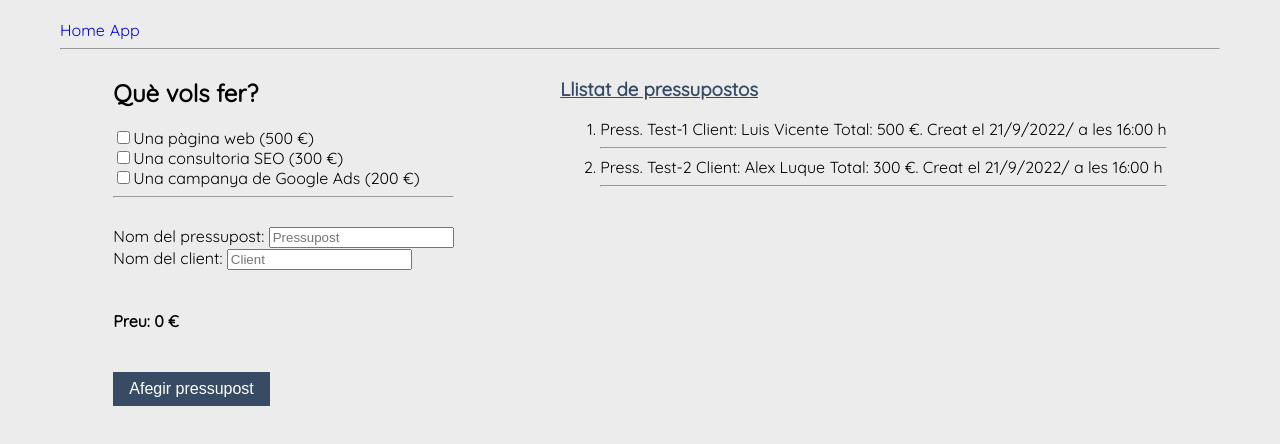
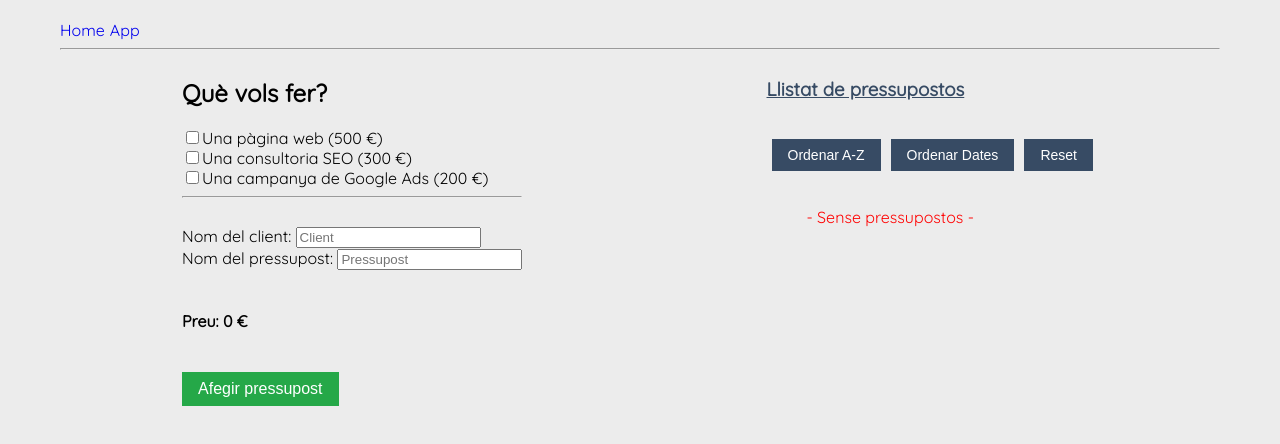
Before and after one commit to alexluque29/ITAcademy-S7-React-2, a React (Create React App) app: page / in a window 1280 px wide. Both pictures are taken after a click on the button "Entrar". Shown: the top 444 px of the page. Built offline with nearby package versions, Linux system fonts and the light colour scheme.

Commit message:
Ejercicio 8

```diff
--- a/src/components/App.jsx
+++ b/src/components/App.jsx
@@ -104,31 +104,16 @@ export const App = () => {
   // ************************BUDGETS***********************************
 
   // STATES
-  let initialPressupostos = [
-    {
-      nom: "Test-1",
-      client: "Luis Vicente",
-      preu: "500",
-      data: "21/9/2022/ a les 16:00 h",
-    },
-    {
-      nom: "Test-2",
-      client: "Alex Luque",
-      preu: "300",
-      data: "21/9/2022/ a les 16:00 h",
-    },
-  ];
+  let initialPressupostos = [];
 
   const [budget, setBudget] = useState({
+    client: "",
     nom: "",
-    client: "",
     preu: 0,
     data: "",
   });
 
   const [pressupostos, setPressupostos] = useState(initialPressupostos);
-
-  console.log("longitud", pressupostos.length);
 
   // INPUT CHANGE
   const onInputChange = ({ target }) => {
@@ -137,7 +122,7 @@ export const App = () => {
       ...budget,
       [name]: value,
       preu: preu,
-      data: data,
+      data: current,
     });
   };
 
@@ -150,14 +135,28 @@ export const App = () => {
     document.getElementById("input-form").reset();
     document.getElementById("input-opt").reset();
   };
-  console.log("longitud post boton", pressupostos.length);
 
   //******************New Date() Function*******************
 
   const current = new Date();
-  const data = `${current.getDate()}/${
-    current.getMonth() + 1
-  }/${current.getFullYear()}/ a les ${current.getHours()}:${current.getMinutes()} h.`;
+
+  //******************Sort Functions*******************
+
+  function sortByAlf() {
+    let ordena = pressupostos.slice().sort((a, b) => {
+      if (a.client.toLowerCase() < b.client.toLowerCase()) {return -1;}
+      if (a.client.toLowerCase() > b.client.toLowerCase()) {return 1;}
+      return 0;
+    });
+    setPressupostos([...ordena]);
+  };
+
+  function sortByDate() {
+    let ordena = pressupostos.slice().sort((a, b) => {
+      return b.data - a.data
+    });
+    setPressupostos([...ordena]);
+  };
 
   return (
     <>
@@ -209,6 +208,14 @@ export const App = () => {
           {/* ************** CUSTOMER INPUTS *****************  */}
 
           <form id="input-form">
+          <label>Nom del client: </label>
+            <input
+              type="text"
+              placeholder="Client"
+              name="client"
+              onChange={onInputChange}
+            />
+            <br />
             <label>Nom del pressupost: </label>
             <input
               type="text"
@@ -216,19 +223,12 @@ export const App = () => {
               name="nom"
               onChange={onInputChange}
             />
-            <br />
-            <label>Nom del client: </label>
-            <input
-              type="text"
-              placeholder="Client"
-              name="client"
-              onChange={onInputChange}
-            />
+
             <br />
             <br />
-            <h4>Preu: {preu} €</h4>
+            <h4 id="preuTotal">Preu: {preu} €</h4>
             <br />
-            <button type="submit" onClick={onSubmit}>
+            <button className="bot-envia"  type="submit" onClick={onSubmit}>
               Afegir pressupost
             </button>
           </form>
@@ -237,20 +237,31 @@ export const App = () => {
           <h3>
             <u>Llistat de pressupostos</u>
           </h3>
-          <ol>
-            {pressupostos.length <= 1 ? (
-              <div></div>
+          <br />
+          <div className="bot-ordenar">
+              <button className="bot-ord" type="button" onClick={ sortByAlf }>Ordenar A-Z</button>
+              <button className="bot-ord" type="button" onClick={ sortByDate }>Ordenar Dates</button>
+
+              {/* La función que resetea el listado es la misma que ordena por fechas debido a que ése es el orden
+              en el que se van introduciendo los nuevos presupuestos en el array. */}
+              <button className="bot-ord" type="button" onClick={ sortByDate }>Reset</button>
+          </div>
+          <br />
+          <ul>
+            {pressupostos.length === 0 ? (
+              <div className="senPre">- Sense pressupostos -</div>
             ) : (
               <div>
                 {pressupostos.map((item, i) => (
                   <li className="llistat" key={i}>
-                    {`Press. ${item.nom}  Client: ${item.client}  Total: ${item.preu} €.  Creat el ${item.data}`}
+                    {`Client. ${item.client}  Press: ${item.nom}  Total: ${item.preu} €.  a data: ${item.data.getFullYear()}/${item.data.getMonth()+1}/${item.data.getDate()}
+                    ${item.data.getHours()}:${item.data.getMinutes()}:${item.data.getSeconds()} h.`}
                     <hr />
                   </li>
                 ))}
               </div>
             )}
-          </ol>
+          </ul>
         </div>
       </div>
     </>
--- a/src/styles/app.css
+++ b/src/styles/app.css
@@ -1,14 +1,36 @@
-
-
-
 .cont {
     display: flex;
     justify-content: space-around;
     font-family: 'Quicksand', sans-serif;
 }
 
-button {
+.bot-ordenar {
+    display: flex;
+    justify-content: space-evenly;
+}
+
+.bot-ord {
     background-color: #374b64;
+    border: none;
+    color: white;
+    padding: 8px 16px;
+    margin-left: 5px;
+    margin-right: 5px;
+    text-align: center;
+    text-decoration: none;
+    display: inline-block;
+    font-size: 14px;
+}
+
+.bot-ord:hover {
+    background-color: white;
+    color: #374b64;
+    cursor: pointer;
+    font-weight: bold;
+}
+
+.bot-envia {
+    background-color: rgb(37, 168, 72);
     border: none;
     color: white;
     padding: 8px 16px;
@@ -18,8 +40,12 @@ button {
     font-size: 16px;
 }
 
-button:hover {
+.bot-envia:hover {
     background-color: white;
-    color: #374b64;
+    color: rgb(37, 168, 72);
     cursor: pointer;
 }
+
+.senPre {
+    color: red;
+}
```
